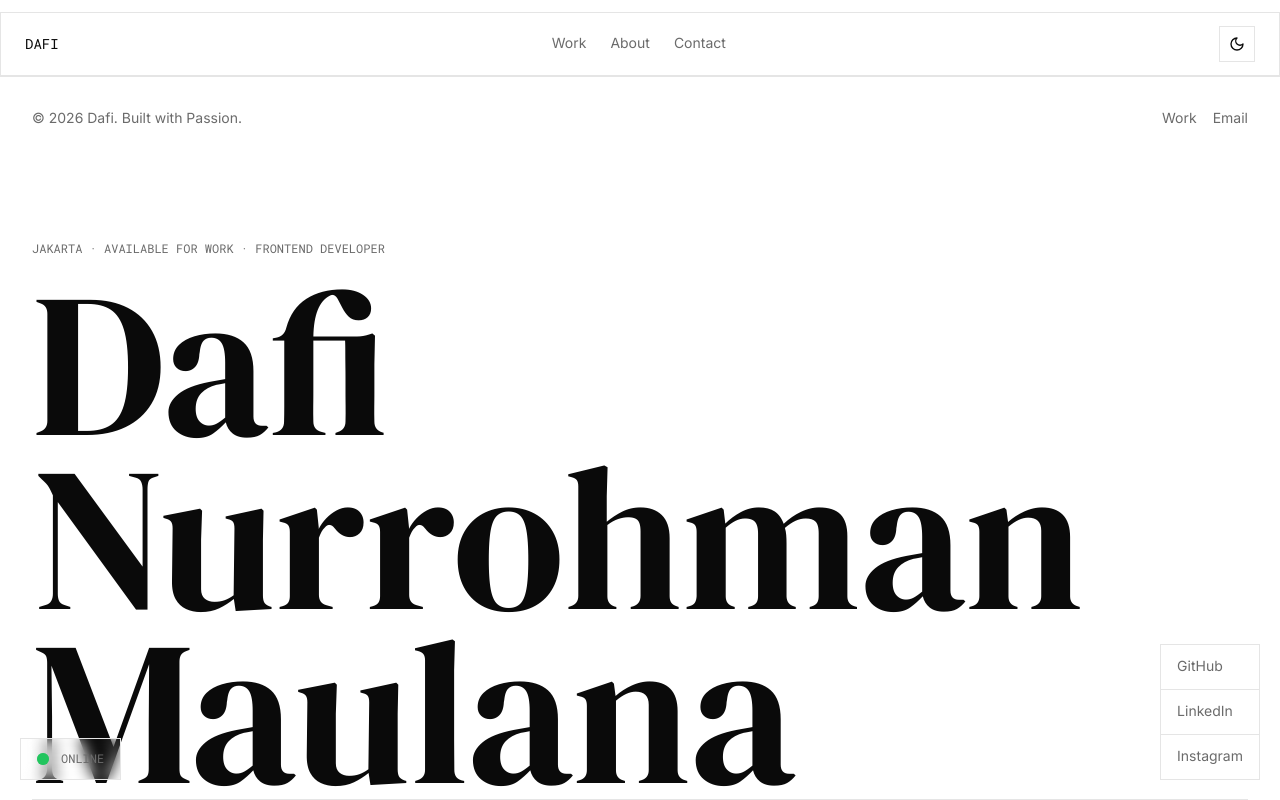
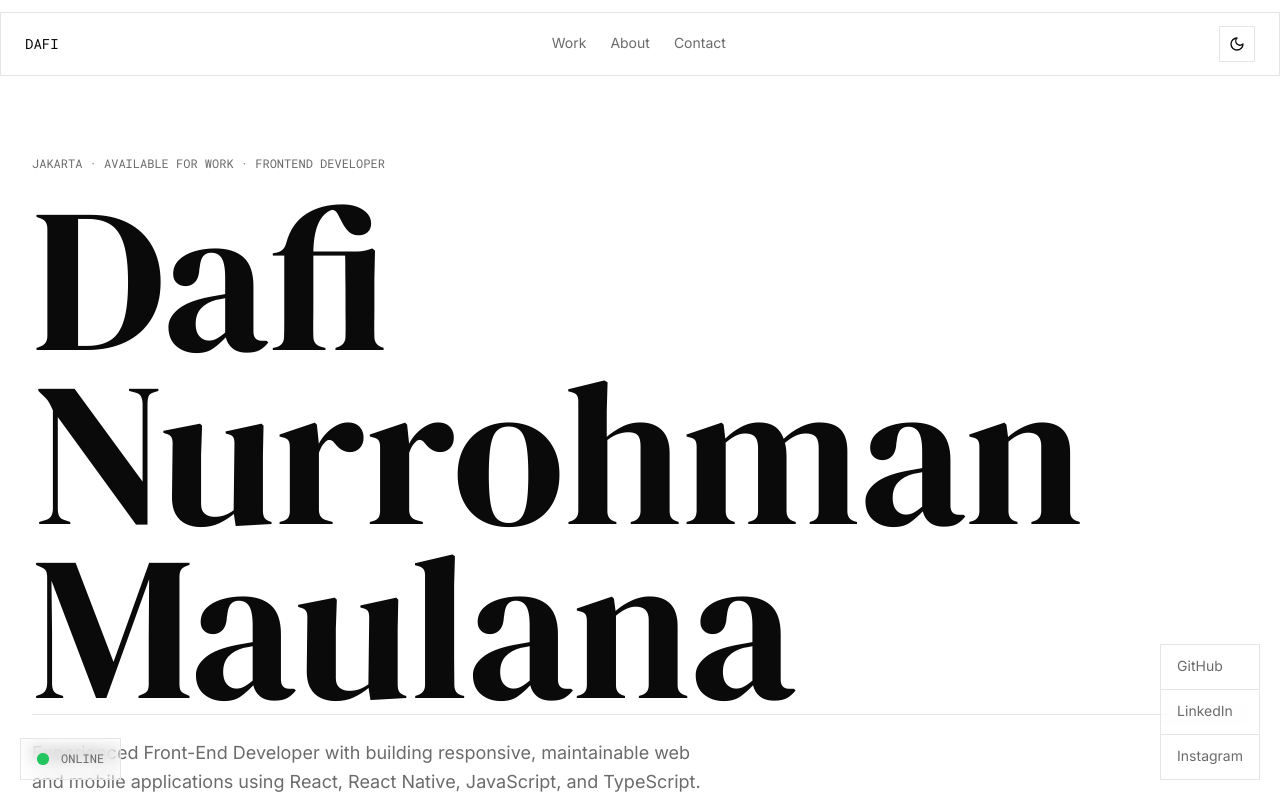
Before and after one commit to dafinrmaulana/daffi, a Next.js app: page / in a window 1280 px wide. Shown: the top 800 px of the page. Built offline with nearby package versions, Linux system fonts and the light colour scheme.

Commit message:
fix: preserve site chrome document order

```diff
--- a/app/layout.tsx
+++ b/app/layout.tsx
@@ -38,8 +38,7 @@ export default function RootLayout({ children }: { children: React.ReactNode })
     <html lang="en" suppressHydrationWarning>
       <body className={`${sans.variable} ${serif.variable} ${mono.variable}`}>
         <ThemeProvider>
-          <SiteChrome />
-          <main>{children}</main>
+          <SiteChrome>{children}</SiteChrome>
         </ThemeProvider>
       </body>
     </html>
--- a/components/layout/SiteChrome.tsx
+++ b/components/layout/SiteChrome.tsx
@@ -6,17 +6,18 @@ import { Footer } from "@/components/layout/Footer"
 import { Header } from "@/components/layout/Header"
 import { SocialRail } from "@/components/layout/SocialRail"
 
-export function SiteChrome() {
+export function SiteChrome({ children }: { children: React.ReactNode }) {
   const pathname = usePathname()
 
   if (pathname === "/login") {
-    return null
+    return <main>{children}</main>
   }
 
   return (
     <>
       <Header />
       <SocialRail />
+      <main>{children}</main>
       <Footer />
     </>
   )
```
Also changed, not shown: 1 other file (tests, documents, lock files or other folders).
